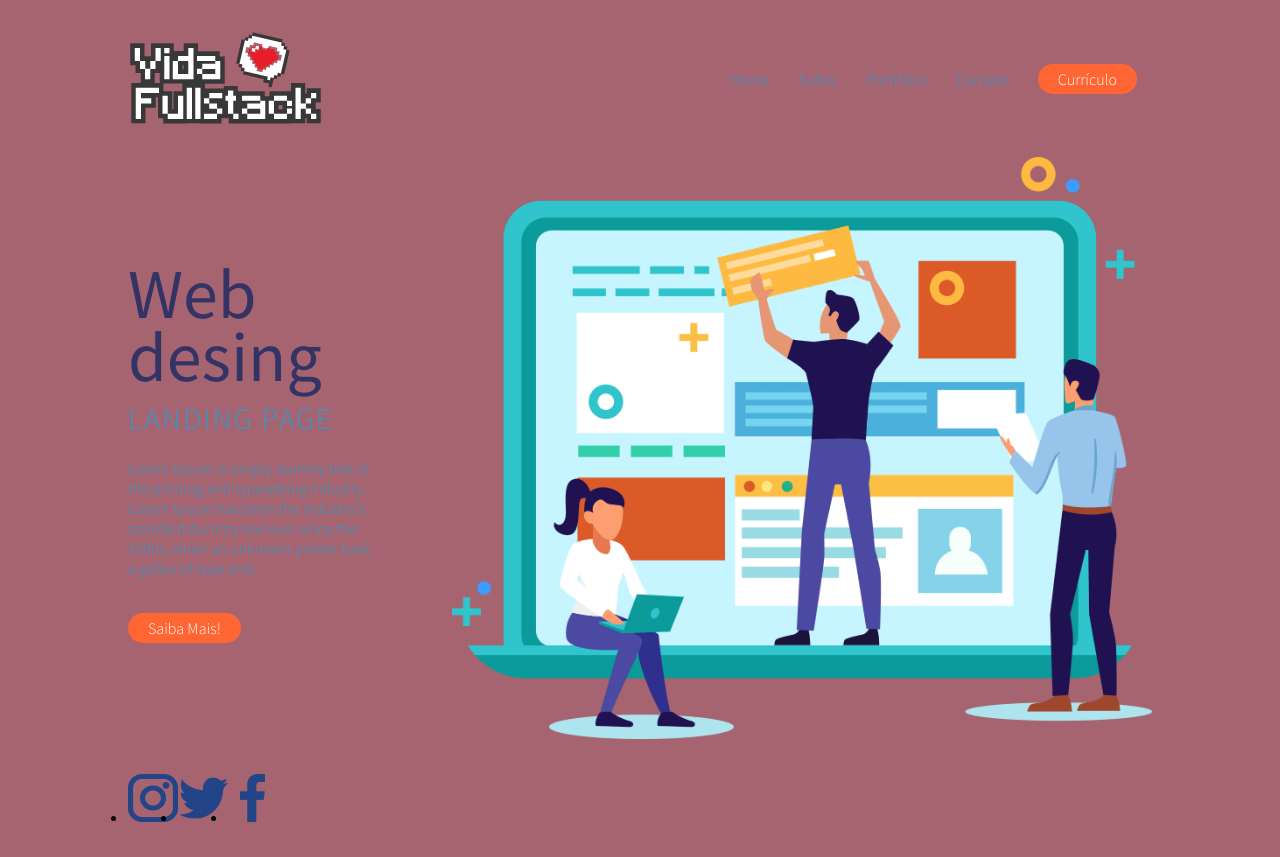
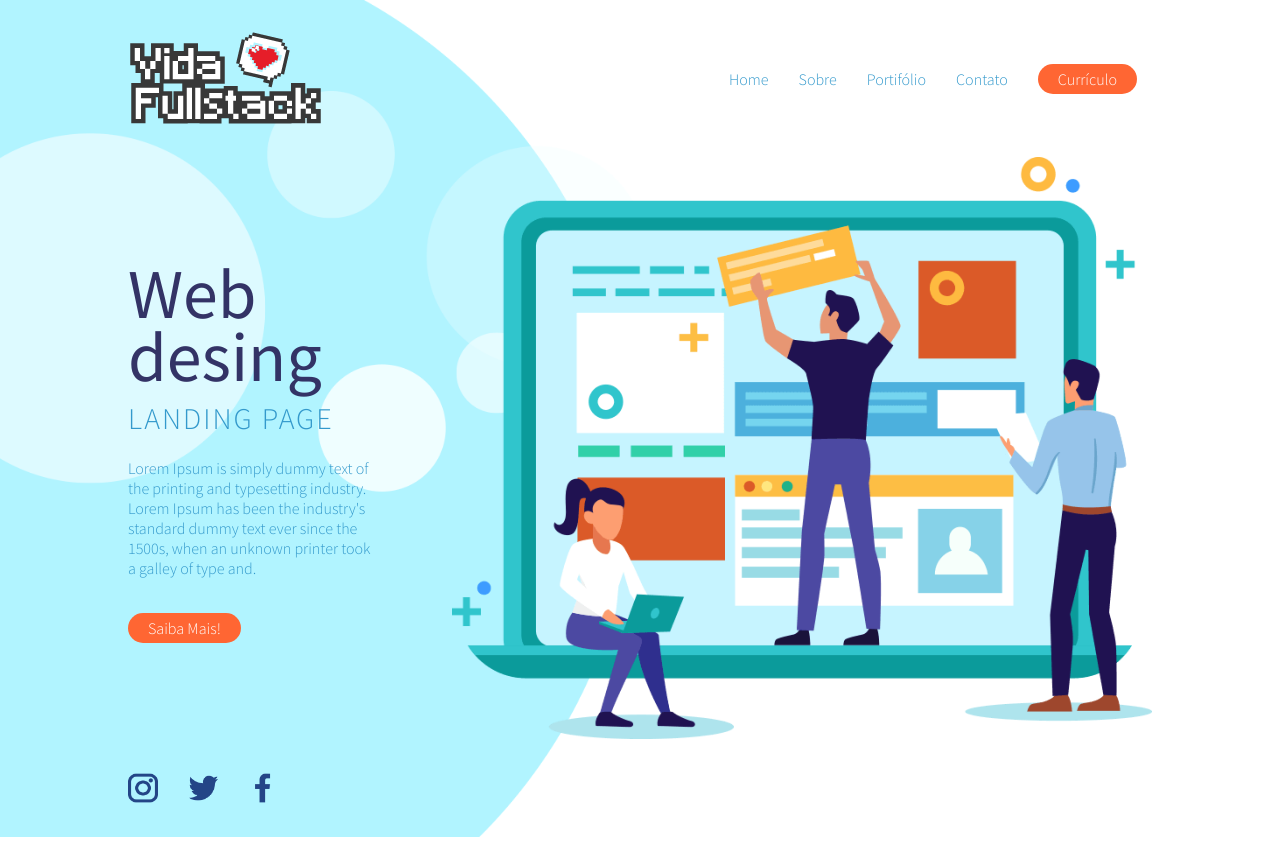
Before and after one commit to EstherAzevedo/Estudos, a plain HTML site: page index.html in a window 1280 px wide. Drawn offline with Linux system fonts and the light colour scheme.

Commit message:
Background reponsivo

```diff
--- /dev/null
+++ b/assets/css/footer.css
@@ -0,0 +1,7 @@
+footer ul li {
+  margin: 0 30px 0 0;
+}
+
+footer ul li a img {
+  width: 30px;
+}
--- a/assets/css/header.css
+++ b/assets/css/header.css
@@ -8,7 +8,6 @@ header nav ul {
   display: flex;
   flex-direction: row;
   align-items: center;
-  list-style: none;
 }
 
 header nav ul li a {
--- /dev/null
+++ b/assets/css/responsive.css
@@ -0,0 +1,41 @@
+@media (max-width: 2000px) {
+  body {
+    background-size: 880px;
+  }
+}
+
+@media (max-width: 1700px) {
+  body {
+    background-size: 800px;
+  }
+}
+
+@media (max-width: 1550px) {
+  body {
+    background-size: 750px;
+  }
+}
+
+@media (max-width: 1440px) {
+  body {
+    background-size: 700px;
+  }
+}
+
+@media (max-width: 1330px) {
+  body {
+    background-size: 650px;
+  }
+}
+
+@media (max-width: 1220px) {
+  body {
+    background-size: 600px;
+  }
+}
+
+@media (max-width: 1100px) {
+  body {
+    background-position-x: -100px !important;
+  }
+}
--- a/assets/css/style.css
+++ b/assets/css/style.css
@@ -4,6 +4,8 @@
 @import "./header.css";
 @import "./buttons.css";
 @import "./main.css";
+@import "./footer.css";
+@import "./responsive.css";
 
 /*Reset Css*/
 * {
@@ -15,7 +17,13 @@
   font-weight: 300;
   vertical-align: baseline;
   text-decoration: none;
-  background: rgb(165, 100, 111);
+  list-style: none;
+}
+
+body {
+  background-image: url('../images/bolha-background.png');
+  background-repeat: no-repeat;
+  background-position: left center;
 }
 
 .container {
```
